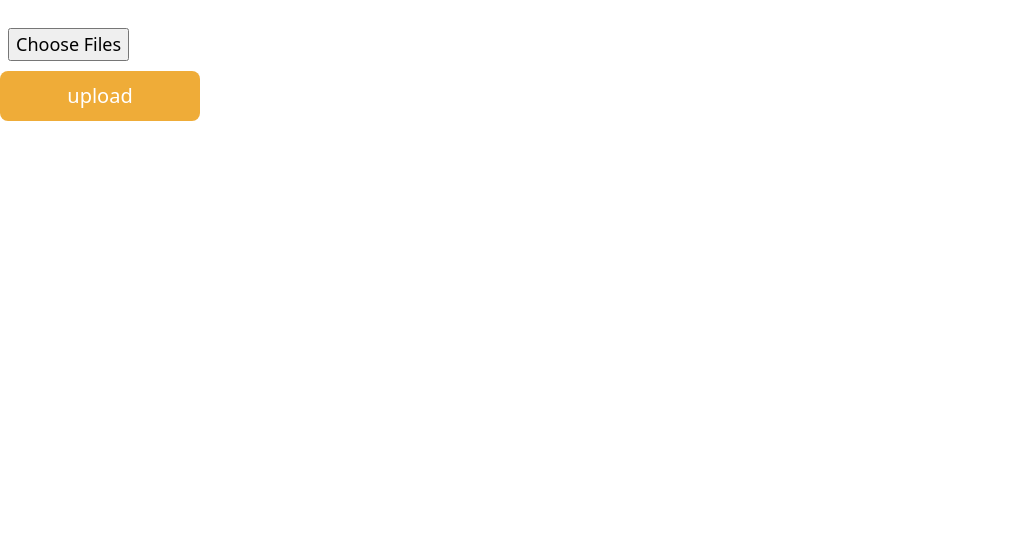
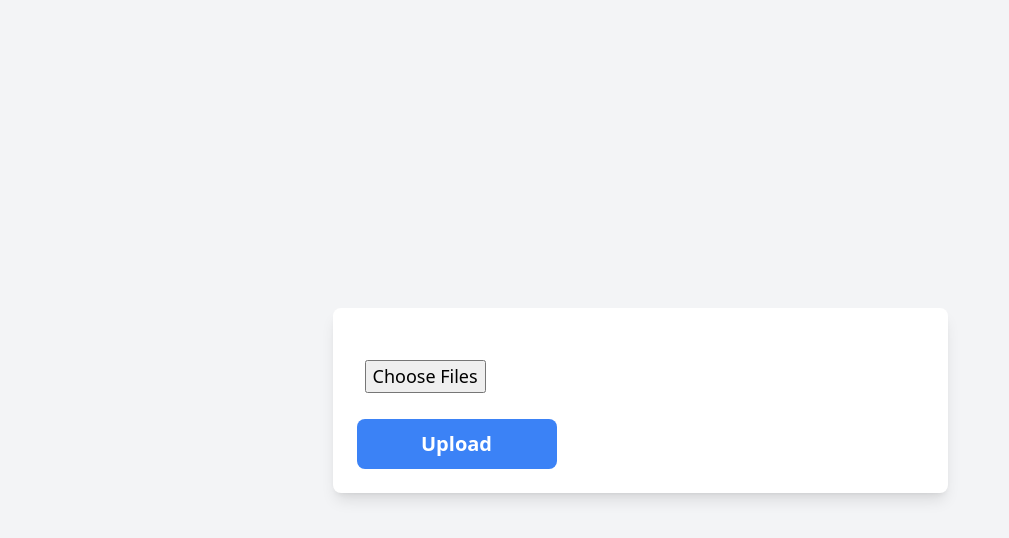
Before and after one commit to redracame/kv-audio-frontend, a React (Vite) app: page /testing in a window 1280 px wide. Shown: the top 538 px of the page, without its empty margins (0-1009 px from the left). Built offline with nearby package versions, Linux system fonts and the light colour scheme.

Commit message:
fixed issue in testing page✅

```diff
--- a/src/components/testing.jsx
+++ b/src/components/testing.jsx
@@ -7,12 +7,14 @@ const [file,setFile] = useState(null)
 
 
     return(
-      <div className="w-full h-screen">
-        <input type="file" multiple onChange={(e)=>{console.log(e.target.files[0])}}/>
-        <button className="w-[200px] h-[50px] text-white py-2 rounded-lg hover:bg-blue-600 transition duration-150">
-          upload
+      <div className="w-full flex flex-col justify-center items-center bg-gray-100  h-screen">
+        <div className="bg-white p-6 rounded-lg shadow-lg">
+        <input type="file" multiple onChange={(e)=>{setFile(e.target.files[0])}} className="mb-4"/>
+        <button className="w-[200px] h-[50px] bg-blue-500 text-white font-semibold py-2 rounded-lg hover:bg-blue-600 transition duration-150">
+          Upload
         </button>
 
+       </div>
        </div>
 )
 
```
